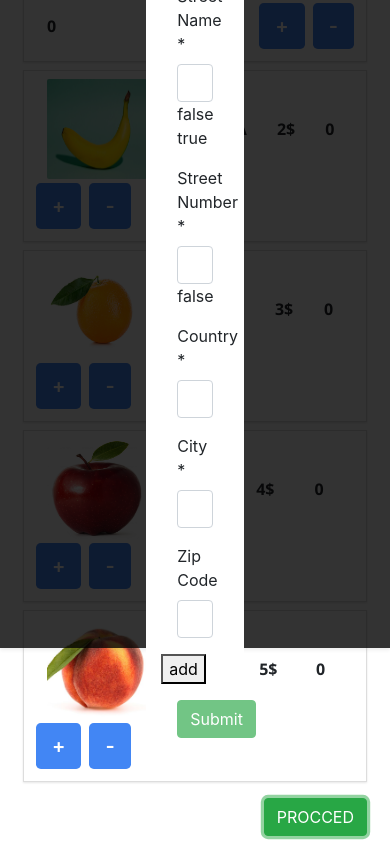
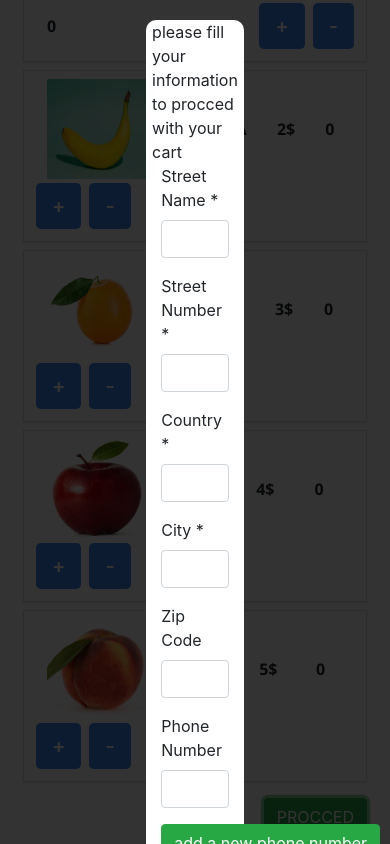
Before and after one commit to qwenzo/cart-angular, an Angular app: page / in a window 390 px wide. Both pictures are taken after a click on the button "PROCCED". Shown: the part 196-1040 px from the top of the page. Built offline with nearby package versions, Linux system fonts and the light colour scheme.

Commit message:
adding * add new phone number / remove phone number* button to the cart form , adding number chars validations to city , country

```diff
--- a/src/app/components/cart-form/cart-form.component.css
+++ b/src/app/components/cart-form/cart-form.component.css
@@ -4,7 +4,7 @@
 
 .formContainer{
     z-index: 1;
-    position: absolute;
+    position: fixed;
     bottom:0;
     top:0;
     left:0;
--- a/src/app/components/cart-form/cart-form.component.html
+++ b/src/app/components/cart-form/cart-form.component.html
@@ -1,43 +1,55 @@
 <div (click)="closeForm($event)" class="shadow-sm formContainer ">
-  <form class='w-25 container formStyle bg-white' (ngSubmit)="submit($event)" #heroForm="ngForm">
+  <form class='w-25 container formStyle bg-white' (ngSubmit)="submit($event)"  #cartForm="ngForm">
 <div class="d-flex justify-content-center align-items-center">please fill your information to procced with your cart</div>
 
-    <div class=" m-3 form-group">
+    <div class="  form-group">
       <label for="streetName">Street Name *</label>
-      <input [(ngModel)]="form.streetName" class="form-control" type="text" id="streetName" name="streetName" #streetName="ngModel" required>
+      <input  [(ngModel)]="form.streetName" class="form-control" type="text" id="streetName"  name="streetName" #streetName="ngModel" required>
       <div [hidden]="streetName.valid || streetName.pristine" class="m-1 alert alert-danger">street name is required</div>
-      <div>{{streetName.valid}} {{streetName.pristine}} </div>
     </div>
-    <div class="m-3 form-group">
+    <div class=" form-group">
         <label for="streetNumber">Street Number *</label>
         <input [(ngModel)]="form.streetNumber" class="form-control" type="text" id="streetNumber" name="streetNumber" #streetNumber="ngModel" required>
         <div [hidden]="streetNumber.valid || streetNumber.pristine" class="m-1 alert alert-danger">street number is required</div>
-        <div>{{streetNumber.valid}}</div>
       </div>
 
 
-        <div class="m-3 form-group">
+        <div class=" form-group">
             <label for="country">Country *</label>
-            <input [(ngModel)]="form.country" class="form-control" type="text" id="country" name="country" #country="ngModel" required>
+            <input required minlength="2" [(ngModel)]="form.country" class="form-control" type="text" id="country" name="country" #country="ngModel" required>
             <div [hidden]="country.valid || country.pristine" class="m-1 alert alert-danger">country is required</div>
           </div>
-          <div class="m-3 form-group">
+          <div class=" form-group">
               <label for="city">City *</label>
-              <input [(ngModel)]="form.city" class="form-control" type="text" id="city" name="city" #city="ngModel" required>
+              <input required minlength="2" [(ngModel)]="form.city" class="form-control" type="text" id="city" name="city" #city="ngModel" required>
               <div [hidden]="city.valid || city.pristine" class="m-1 alert alert-danger">city is required</div>
             </div>
 
-          <div class="m-3 form-group">
+          <div class=" form-group">
               <label for="zip">Zip Code</label>
-              <input [(ngModel)]="form.zip" class="form-control" type="text" id="zip" name="zip" #streetName="ngModel" >
+              <input [(ngModel)]="form.zip" class="form-control" type="text" id="zip" name="zip" #zip="ngModel" pattern="[0-9]*" >
+              <span *ngIf="zip.errors?.pattern" class="m-1 invalidInput" >Zip Code Should be in numbers</span>
+            </div>
+            <div class=" form-group">
+                <label for="zip">Phone Number</label>
+                <input [(ngModel)]="form.phoneNumbers[0]" class="form-control" type="tel" id="phoneNumber" name="phoneNumber0" #phoneNumber="ngModel" required>
+
+              </div>
+
+
+            <div *ngFor="let n of numbs; let i=index">
+                <div class="input-group  form-group">
+                    <input  [(ngModel)]="form.phoneNumbers[i+1]" class="form-control" type="tel" id="phoneNumber" name=phoneNumber{{i+1}}  #phoneNumber="ngModel" required>
+                    <div class="input-group-append">
+                        <button (click)="remove(i+1,$event)" class="btn btn-outline-secondary" id="basic-addon2">remove</button>
+                      </div>
+                  </div>
+              </div>
+              <div class=" form-group">
+                  <button class="btn btn-success"  (click)="add()"> add a new phone number </button>
             </div>
 
-            <div *ngFor="let n of numbs">
-                <div> {{numbs}}</div>
-              </div>
-        <button (click)="add()"> add </button>
-
-    <button [disabled]="!heroForm.form.valid" type="submit" class="m-3 btn btn-success">Submit</button>
+    <button [disabled]="!cartForm.form.valid" type="submit" class="m-3 btn btn-success">Submit</button>
 
   </form>
   </div>
--- a/src/app/components/cart-form/cart-form.component.ts
+++ b/src/app/components/cart-form/cart-form.component.ts
@@ -1,4 +1,5 @@
-import { Component, OnInit } from '@angular/core';
+import { Component, OnInit  } from '@angular/core';
+import {FormControl,Validators , FormGroup} from '@angular/forms';
 import {CartForm} from '../../interfaces/cartform';
 import {FormService} from '../../services/form.service';
 
@@ -10,11 +11,19 @@ import {FormService} from '../../services/form.service';
 export class CartFormComponent implements OnInit {
   form:CartForm;
   numbs:number[];
+  cartForm;
   constructor(private formService:FormService) { }
 
   ngOnInit() {
+
     this.numbs =[];
     this.form = {streetName:null,streetNumber:null,city:null,country:null,phoneNumbers:[]}
+    /* this.cartForm = new FormGroup(
+      {
+        streetName:new FormControl(""),
+      }
+    )
+ */
   }
 
   closeForm(e){
@@ -28,7 +37,21 @@ export class CartFormComponent implements OnInit {
   }
 
   add(){
+    console.log(this);
+    console.log(this.form.phoneNumbers.length);
+    this.numbs.push(1);
+  }
 
+  remove(index,e){
+    let inputField = e.target.parentNode.parentNode;
+    let inputFieldParent = inputField.parentNode;
+    inputFieldParent.removeChild(inputField);
+    this.form.phoneNumbers.splice(index,1);
+   /*  for(let i=0;i<this.form.phoneNumbers.length;i++){
+        if(this.form.phoneNumbers[i]>0){
+
+        }
+    } */
   }
 
 }
```
